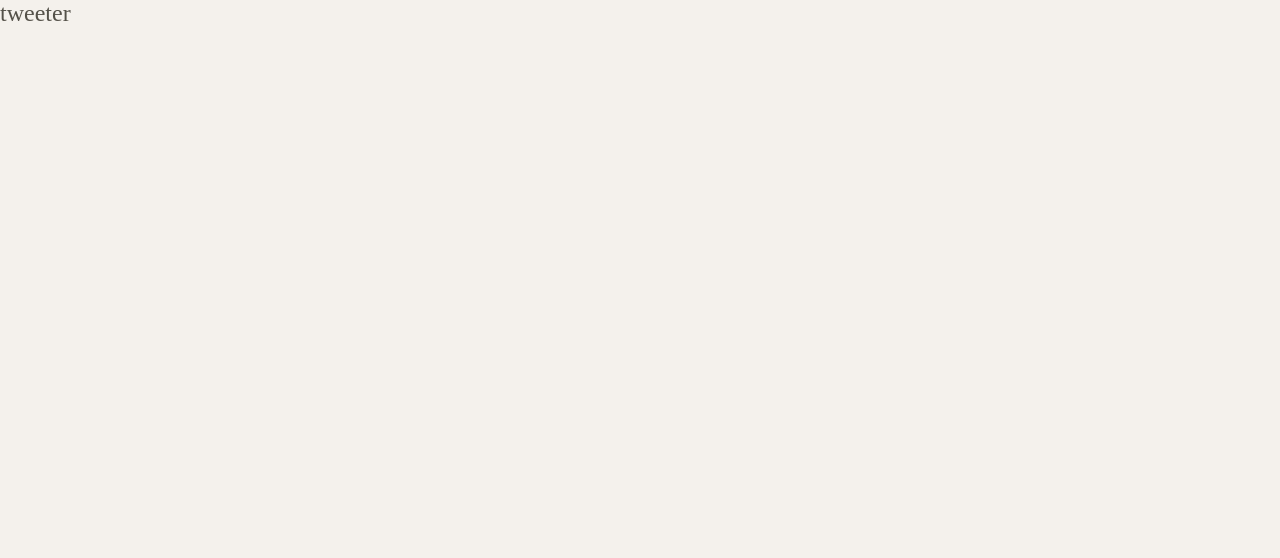
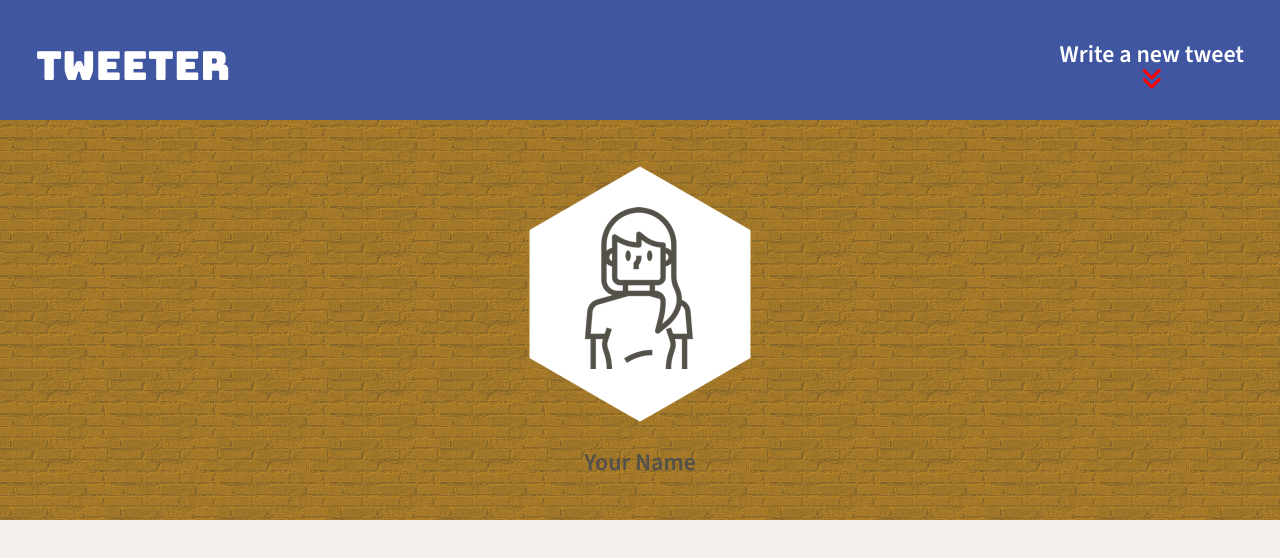
Before and after one commit to ryguyroberts/tweeter, a website: page public/index.html in a window 1280 px wide. Drawn offline with nearby package versions, Linux system fonts and the light colour scheme.

Commit message:
Nav bar and header initial layout

```diff
--- a/package.json
+++ b/package.json
@@ -5,8 +5,8 @@
   "main": "server/index.js",
   "scripts": {
     "test": "echo \"Error: no test specified\" && exit 1",
-    "start": "node server/index.js",
-    "local": "./node_modules/.bin/nodemon --watch server -e js server/index.js"
+    "star": "node server/index.js",
+    "start": "./node_modules/.bin/nodemon --watch server -e js server/index.js"
   },
   "author": "Lighthouse Labs",
   "license": "ISC",
--- a/public/index.html
+++ b/public/index.html
@@ -7,8 +7,18 @@
     <!-- External CSS -->
     <link rel="stylesheet" href="https://cdnjs.cloudflare.com/ajax/libs/normalize/8.0.1/normalize.min.css" type="text/css" />
 
+    <!-- External Fonts-->
+    <link rel="preconnect" href="https://fonts.googleapis.com">
+    <link rel="preconnect" href="https://fonts.gstatic.com" crossorigin>
+    <link href="https://fonts.googleapis.com/css2?family=Bungee&family=Source+Sans+3:ital,wght@0,300;0,600;1,300;1,600&display=swap" rel="stylesheet">
+    <!-- Awesome Font-->
+    <link rel="stylesheet" href="https://cdnjs.cloudflare.com/ajax/libs/font-awesome/6.5.1/css/all.min.css" integrity="sha512-DTOQO9RWCH3ppGqcWaEA1BIZOC6xxalwEsw9c2QQeAIftl+Vegovlnee1c9QX4TctnWMn13TZye+giMm8e2LwA==" crossorigin="anonymous" referrerpolicy="no-referrer" />
+
     <!-- App CSS -->
+    <link rel="stylesheet" href="/styles/reset.css" type="text/css" />
     <link rel="stylesheet" href="/styles/layout.css" type="text/css" />
+    <link rel="stylesheet" href="/styles/nav.css" type="text/css" />
+    <link rel="stylesheet" href="/styles/header.css" type="text/css" />
 
     <!-- External JS -->
     <script src="https://ajax.googleapis.com/ajax/libs/jquery/3.4.1/jquery.min.js"></script>
@@ -20,10 +30,26 @@
   <body>
     <!-- Top nav bar (fixed) -->
     <nav>
-      <span>tweeter</span>
+      <span id="leftNav">tweeter</span>
+      <div id="rightNav">
+        <p><strong>Write</strong> a new tweet</p>
+        <p id ="doubleDown"><i class="fa-solid fa-angles-down"></i></p>
+      </div>
     </nav>
 
+    <!-- header area-->
+    <header>
+      <div>
+          <img src="/images/profile-hex.png">
+      </div>
+      <br>
+      <div>
+          <h2>Your Name</h2>
+      </div>
+    </header>
+
     <!-- Page-specific (main) content here -->
-    <main class="container"></main>
+    <main class="container">
+    </main>
   </body>
 </html>
--- /dev/null
+++ b/public/styles/header.css
@@ -0,0 +1,11 @@
+header {
+  background-color: #d89820;
+  padding-top: 120px;
+  height: 520px;
+  width: 100%;
+  display: flex;
+  flex-direction: column;
+  align-items: center;
+  justify-content: center;
+  background-image: url("/images/brick-wall-dark.png");
+}
--- a/public/styles/layout.css
+++ b/public/styles/layout.css
@@ -18,7 +18,9 @@ body {
   color: #545149;
   background-color: #f4f1ec;
   font-size: 24px;
+  font-family: "Source Sans 3", sans-serif;
 }
+
 
 /*
  * Additional CSS can be defined below or in other CSS files, as per instructions
--- /dev/null
+++ b/public/styles/nav.css
@@ -0,0 +1,29 @@
+nav {
+  background-color: #4056A1;
+  color: #FFFFFF;
+  height: 120px;
+  padding-left: 1.5em;
+  padding-right: 1.5em;
+  padding-top: 0.5em;
+  width: 100%;
+  display: flex;
+  flex-direction: row;
+  justify-content: space-between;
+  align-items: center;
+  position: fixed;
+}
+
+#leftNav {
+  font-size: 40px;
+  font-family: "Bungee";
+}
+
+#rightNav {
+  display: flex;
+  flex-direction: column;
+  align-items: center;
+}
+
+#doubleDown {
+  color: red;
+}
--- /dev/null
+++ b/public/styles/reset.css
@@ -0,0 +1,48 @@
+/* http://meyerweb.com/eric/tools/css/reset/
+   v2.0 | 20110126
+   License: none (public domain)
+*/
+
+html, body, div, span, applet, object, iframe,
+h1, h2, h3, h4, h5, h6, p, blockquote, pre,
+a, abbr, acronym, address, big, cite, code,
+del, dfn, em, img, ins, kbd, q, s, samp,
+small, strike, strong, sub, sup, tt, var,
+b, u, i, center,
+dl, dt, dd, ol, ul, li,
+fieldset, form, label, legend,
+table, caption, tbody, tfoot, thead, tr, th, td,
+article, aside, canvas, details, embed,
+figure, figcaption, footer, header, hgroup,
+menu, nav, output, ruby, section, summary,
+time, mark, audio, video {
+	margin: 0;
+	padding: 0;
+	border: 0;
+	font-size: 100%;
+	font: inherit;
+	vertical-align: baseline;
+}
+/* HTML5 display-role reset for older browsers */
+article, aside, details, figcaption, figure,
+footer, header, hgroup, menu, nav, section {
+	display: block;
+}
+body {
+	line-height: 1;
+}
+ol, ul {
+	list-style: none;
+}
+blockquote, q {
+	quotes: none;
+}
+blockquote:before, blockquote:after,
+q:before, q:after {
+	content: '';
+	content: none;
+}
+table {
+	border-collapse: collapse;
+	border-spacing: 0;
+}
```
Also changed, not shown: server/data-files/initial-tweets.json (+5 -5 lines), public/images/brick-wall-dark.png (added), 3 other files.
